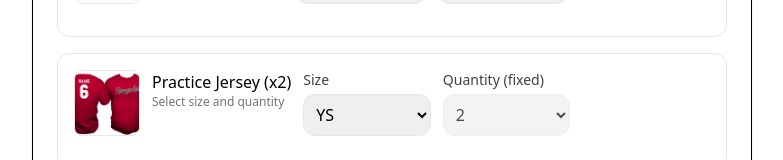
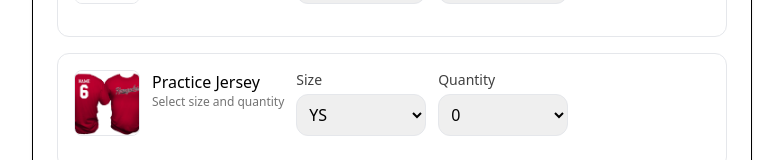
Before and after one commit to coachegolf1/renegades-uniform-order, a React (Vite) app: page / in a window 1280 px wide. Shown: the part 1142-1302 px from the top of the page, without its empty margins (248-1031 px from the left). Built offline with nearby package versions, Linux system fonts and the light colour scheme.

Commit message:
Change Practice Jersey Requirement

```diff
--- a/src/App.tsx
+++ b/src/App.tsx
@@ -111,10 +111,10 @@ const ITEMS: ItemDef[] = [
   },
   {
     key: "practiceJersey",
-    label: "Practice Jersey (x2)",
+    label: "Practice Jersey",
     sizes: JERSEY_SIZES,
-    defaultQty: 2,
-    lockQty: true,
+    defaultQty: 0,
+    lockQty: false,
     imageUrl: "/items/practice-jersey.png",
   },
 ];
```
